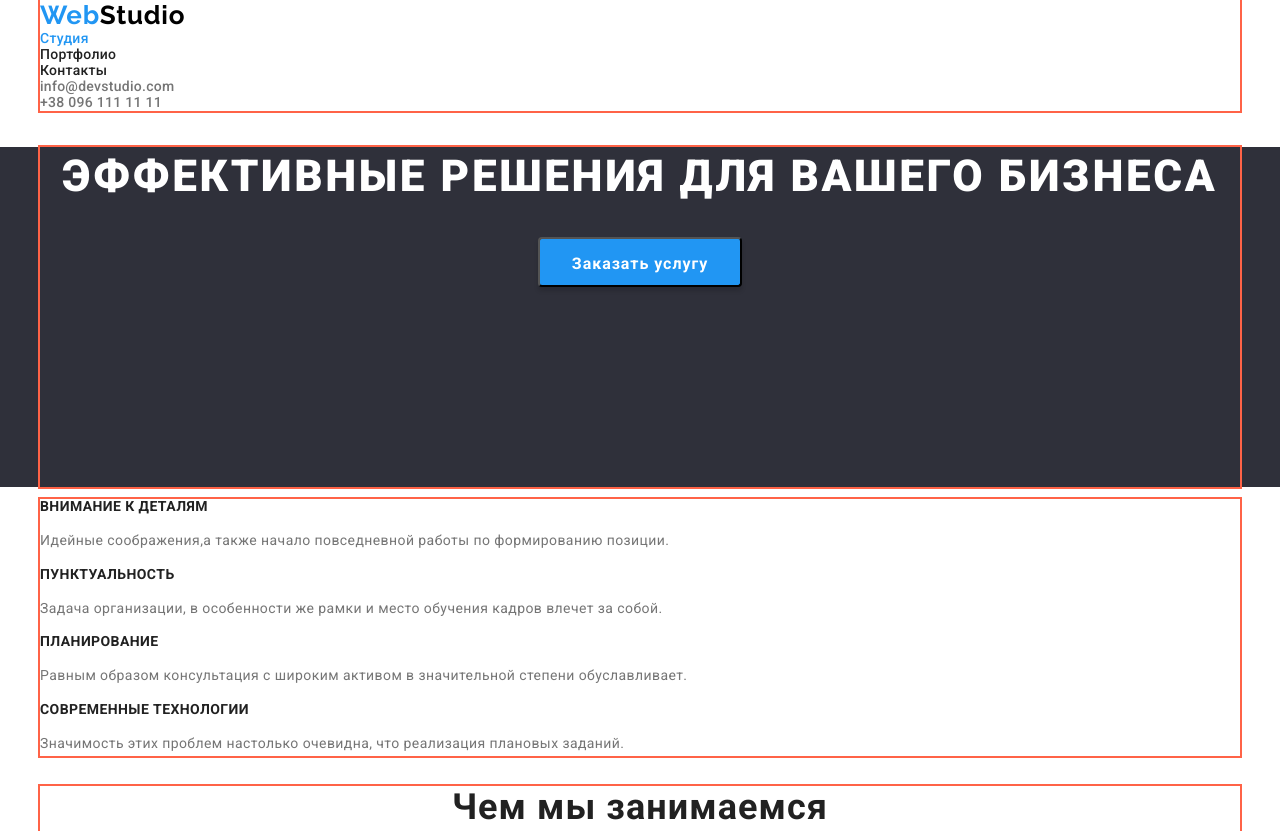
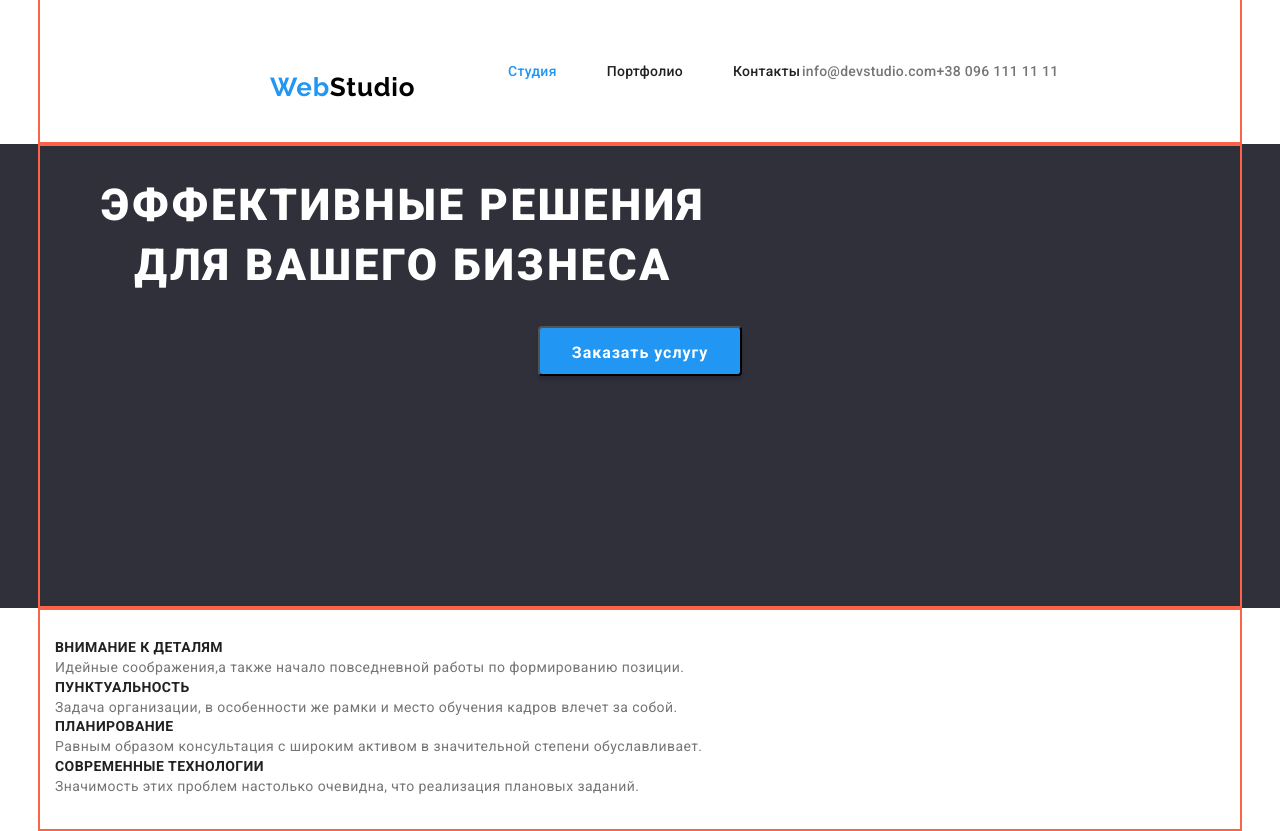
Before and after one commit to Ihor-Zhaivoron/goit-markup-hw-03, a plain HTML site: page index.html in a window 1280 px wide. Shown: the top 831 px of the page. Drawn offline with nearby package versions, Linux system fonts and the light colour scheme.

Commit message:
work in header

```diff
--- a/index.html
+++ b/index.html
@@ -21,24 +21,36 @@
     <!-- Header section -->
     <header class="header">
       <div class="conteiner">
+        <nav class="header-nav">
           <a class="logo link list" lang="en" href="./index.html"
             >Web<span class="logo-h">Studio</span>
           </a>
           <nav>
+            <div class="nav-list">
               <ul class="site-nav list">
-            <li><a class="active-current header-link link" href="./index.html">Студия</a></li>
-            <li><a class="header-link link" href="./portfolio.html">Портфолио</a></li>
-            <li><a class="header-link link" href="">Контакты</a></li>
+                <li class="header-item">
+                  <a class="active-current header-link link" href="./index.html">Студия</a>
+                </li>
+                <li class="header-item">
+                  <a class="header-link link" href="./portfolio.html">Портфолио</a>
+                </li>
+                <li class="header-item">
+                  <a class="header-link link" href="">Контакты</a>
+                </li>
               </ul>
+            </div>
           </nav>
           <ul class="list">
+            <div class="header-connect">
               <li>
                 <a class="contacts link" href="malito:info@devstudio.com">info@devstudio.com</a>
               </li>
               <li>
                 <a class="contacts link" href="tel:+380961111111">+38 096 111 11 11</a>
               </li>
+            </div>
           </ul>
+        </nav>
       </div>
     </header>
     <!-- Main section -->
--- /dev/null
+++ b/style/reset.css
@@ -0,0 +1,30 @@
+p,
+h1,
+h2,
+h3,
+h4,
+h5,
+h6 {
+  margin: 0;
+}
+
+ul {
+  margin: 0;
+  padding-left: 0;
+}
+
+button {
+  cursor: pointer;
+}
+
+body {
+  font-family: var(--main-font);
+}
+
+a {
+  color: currentColor;
+}
+
+address {
+  font-style: normal;
+}
--- a/style/style.css
+++ b/style/style.css
@@ -10,14 +10,57 @@ html {
     --primary-title-color: #212121;
     --primary-text-color: #757575;
     --hover-focus-color: #2196F3;
+    --main-font: "open sans", sans-serif;
+}
+p,
+h1,
+h2,
+h3,
+h4,
+h5,
+h6 {
+    margin: 0;
 }
 
+ul {
+    margin: 0;
+    padding-left: 0;
+}
+
+button {
+    cursor: pointer;
+}
+
+body {
+    font-family: var(--main-font);
+}
+
+a {
+    color: currentColor;
+}
+
+address {
+    font-style: normal;
+}
 
 body {
     margin: 0;
     color: #757575;
     font-family: 'Roboto', sans-serif;
 
+}
+.link {
+    text-decoration: none;
+}
+
+.list {
+    list-style: none;
+    padding: 0;
+}
+img {
+    display: block;
+    max-width: 100%;
+    height: auto;
 }
         /* -------------убрать в конце--------------------------------- */
 /* --------------------------------header----------------------------- */
@@ -39,12 +82,6 @@ body {
     padding: 94px 0px;
 }
 
-.conteiner {
-    margin-left: auto;
-    margin-right: auto;
-    width: 1200px;
-    outline: 2px solid tomato;
-}
 
 .header {
     margin-bottom: 0px;
@@ -52,45 +89,79 @@ body {
     font-size: 14px;
     line-height: 1.14;
     letter-spacing: 0.02em;
+    border-bottom: #FFFFFF;
     background: #FFFFFF;
     }
+.conteiner {
+    margin-left: auto;
+    margin-right: auto;
+    width: 1200px;
+    outline: 2px solid tomato;
+    padding: 32px 15px;
+}
+.header-nav {
+    display: flex;
+    align-items: center;
+}
+.header-nav > .logo {
+    padding: 24px 0px;
+}
 .logo {
+    display: inline-block;
+    width: 145px;
+    height: 31px;
     font-family: 'Raleway', sans-serif;
     font-weight: 700;
     font-size: 26px;
     line-height: 1.19;
     letter-spacing: 0.03em;
     color: #2196F3;
+    margin-left: 215px;
+    vertical-align: middle;
 }
 .logo-h {
+    padding: 24px 0px;
     color: #000000;
 }
-
+.header-container {
+    display: flex;
+}
 .header-link {
     color: #212121;
+}
+.header-item:not(:last-child){
+    margin-right: 50px;
+}
+.header-connect {
+    margin-left: auto;
 }
 .contacts {
     color: #757575;
 }
+.nav-list {
+    padding: 32px 0px;
+}
 .site-nav {
-
+    width: 294px;
+    height: 16px;
+    display: flex;
+    align-items: center;
+    margin-left: 93px;
 }
 .active-current {
     color:#2196F3;
+
 }
-.link {
-    text-decoration: none;
+.header-connect {
+    display: flex;
+    margin-left: auto;
+    padding: 32px 0px;
 }
-.list {
-    list-style: none;
-    margin: 0;
-    padding: 0;
-}
-/* -----------сброс марж +падинг---------------- */
+
 /* ----------------------------------main--------------------------------- */
 
 .title-section {
-   text-align: center;
+    text-align: center;
     background: #2F303A;
 }
 
@@ -100,10 +171,10 @@ body {
     font-weight: 900;
     font-size: 44px;
     line-height: 1.36;
-
     letter-spacing: 0.06em;
     text-transform: uppercase;
     color: #FFFFFF;
+    max-width: 696px;
 }
 
   /* display: flex; */
```
Also changed, not shown: portfolio.html (+2 -2 lines). Lines whose indentation alone changed are shown as unchanged.
